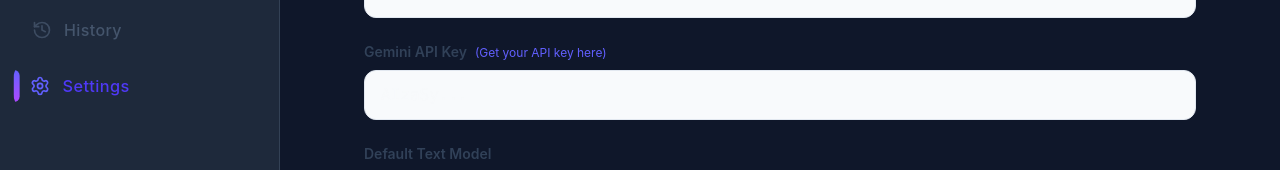
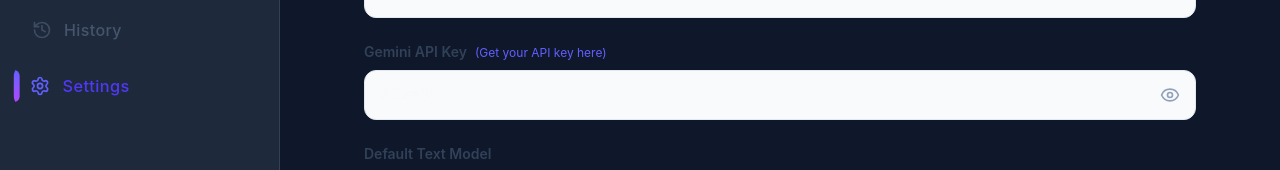
Before and after one commit to parmhiu/parmhiu.github.io, a React (Vite) app: page /#/settings in a window 1280 px wide. Shown: the part 274-444 px from the top of the page. Built offline with nearby package versions, Linux system fonts and the light colour scheme.

Commit message:
feat: add toggle visibility for API keys in SettingsView

```diff
--- a/src/screens/SettingsView.tsx
+++ b/src/screens/SettingsView.tsx
@@ -1,5 +1,5 @@
 import React from 'react';
-import { Moon, Sun, Monitor, Save, AudioLines, BrainCircuit } from 'lucide-react';
+import { Moon, Sun, Monitor, Save, AudioLines, BrainCircuit, Eye, EyeOff } from 'lucide-react';
 import { useTheme } from '../components/ThemeContext';
 import { useSettings } from '../components/SettingsContext';
 import { useToast } from '../components/ToastContext';
@@ -15,6 +15,10 @@ const SettingsView = () => {
     deepseekKey, setDeepseekKey,
     textModel, setTextModel
   } = useSettings();
+
+  const [showGeminiKey, setShowGeminiKey] = React.useState(false);
+  const [showOpenAiKey, setShowOpenAiKey] = React.useState(false);
+  const [showDeepseekKey, setShowDeepseekKey] = React.useState(false);
 
   return (
     <div className="animate-in fade-in duration-500 max-w-4xl mx-auto pb-10">
@@ -58,13 +62,22 @@ const SettingsView = () => {
                     (Get your API key here)
                   </a>
                 </label>
+                <div className="relative">
                   <input
-                  type="password"
+                    type={showGeminiKey ? "text" : "password"}
                     placeholder="AIzaSy..."
                     value={geminiKey}
                     onChange={(e) => setGeminiKey(e.target.value)}
-                  className="w-full bg-slate-50 dark:bg-slate-900 border border-slate-200 dark:border-slate-700 rounded-xl px-4 py-3 outline-none focus:border-indigo-500 focus:ring-2 focus:ring-indigo-500/20 transition-all font-mono"
+                    className="w-full bg-slate-50 dark:bg-slate-900 border border-slate-200 dark:border-slate-700 rounded-xl pl-4 pr-12 py-3 outline-none focus:border-indigo-500 focus:ring-2 focus:ring-indigo-500/20 transition-all font-mono"
                   />
+                  <button
+                    type="button"
+                    onClick={() => setShowGeminiKey(!showGeminiKey)}
+                    className="absolute right-4 top-1/2 -translate-y-1/2 text-slate-400 hover:text-slate-600 dark:hover:text-slate-200 transition-colors"
+                  >
+                    {showGeminiKey ? <EyeOff className="w-5 h-5" /> : <Eye className="w-5 h-5" />}
+                  </button>
+                </div>
               </div>
             )}
 
@@ -76,13 +89,22 @@ const SettingsView = () => {
                     (Get your API key here)
                   </a>
                 </label>
+                <div className="relative">
                   <input
-                  type="password"
+                    type={showOpenAiKey ? "text" : "password"}
                     placeholder="sk-..."
                     value={openAiKey}
                     onChange={(e) => setOpenAiKey(e.target.value)}
-                  className="w-full bg-slate-50 dark:bg-slate-900 border border-slate-200 dark:border-slate-700 rounded-xl px-4 py-3 outline-none focus:border-indigo-500 focus:ring-2 focus:ring-indigo-500/20 transition-all font-mono"
+                    className="w-full bg-slate-50 dark:bg-slate-900 border border-slate-200 dark:border-slate-700 rounded-xl pl-4 pr-12 py-3 outline-none focus:border-indigo-500 focus:ring-2 focus:ring-indigo-500/20 transition-all font-mono"
                   />
+                  <button
+                    type="button"
+                    onClick={() => setShowOpenAiKey(!showOpenAiKey)}
+                    className="absolute right-4 top-1/2 -translate-y-1/2 text-slate-400 hover:text-slate-600 dark:hover:text-slate-200 transition-colors"
+                  >
+                    {showOpenAiKey ? <EyeOff className="w-5 h-5" /> : <Eye className="w-5 h-5" />}
+                  </button>
+                </div>
               </div>
             )}
 
@@ -94,13 +116,22 @@ const SettingsView = () => {
                     (Get your API key here)
                   </a>
                 </label>
+                <div className="relative">
                   <input
-                  type="password"
+                    type={showDeepseekKey ? "text" : "password"}
                     placeholder="sk-..."
                     value={deepseekKey}
                     onChange={(e) => setDeepseekKey(e.target.value)}
-                  className="w-full bg-slate-50 dark:bg-slate-900 border border-slate-200 dark:border-slate-700 rounded-xl px-4 py-3 outline-none focus:border-indigo-500 focus:ring-2 focus:ring-indigo-500/20 transition-all font-mono"
+                    className="w-full bg-slate-50 dark:bg-slate-900 border border-slate-200 dark:border-slate-700 rounded-xl pl-4 pr-12 py-3 outline-none focus:border-indigo-500 focus:ring-2 focus:ring-indigo-500/20 transition-all font-mono"
                   />
+                  <button
+                    type="button"
+                    onClick={() => setShowDeepseekKey(!showDeepseekKey)}
+                    className="absolute right-4 top-1/2 -translate-y-1/2 text-slate-400 hover:text-slate-600 dark:hover:text-slate-200 transition-colors"
+                  >
+                    {showDeepseekKey ? <EyeOff className="w-5 h-5" /> : <Eye className="w-5 h-5" />}
+                  </button>
+                </div>
               </div>
             )}
 
```
Lines whose indentation alone changed are shown as unchanged.
